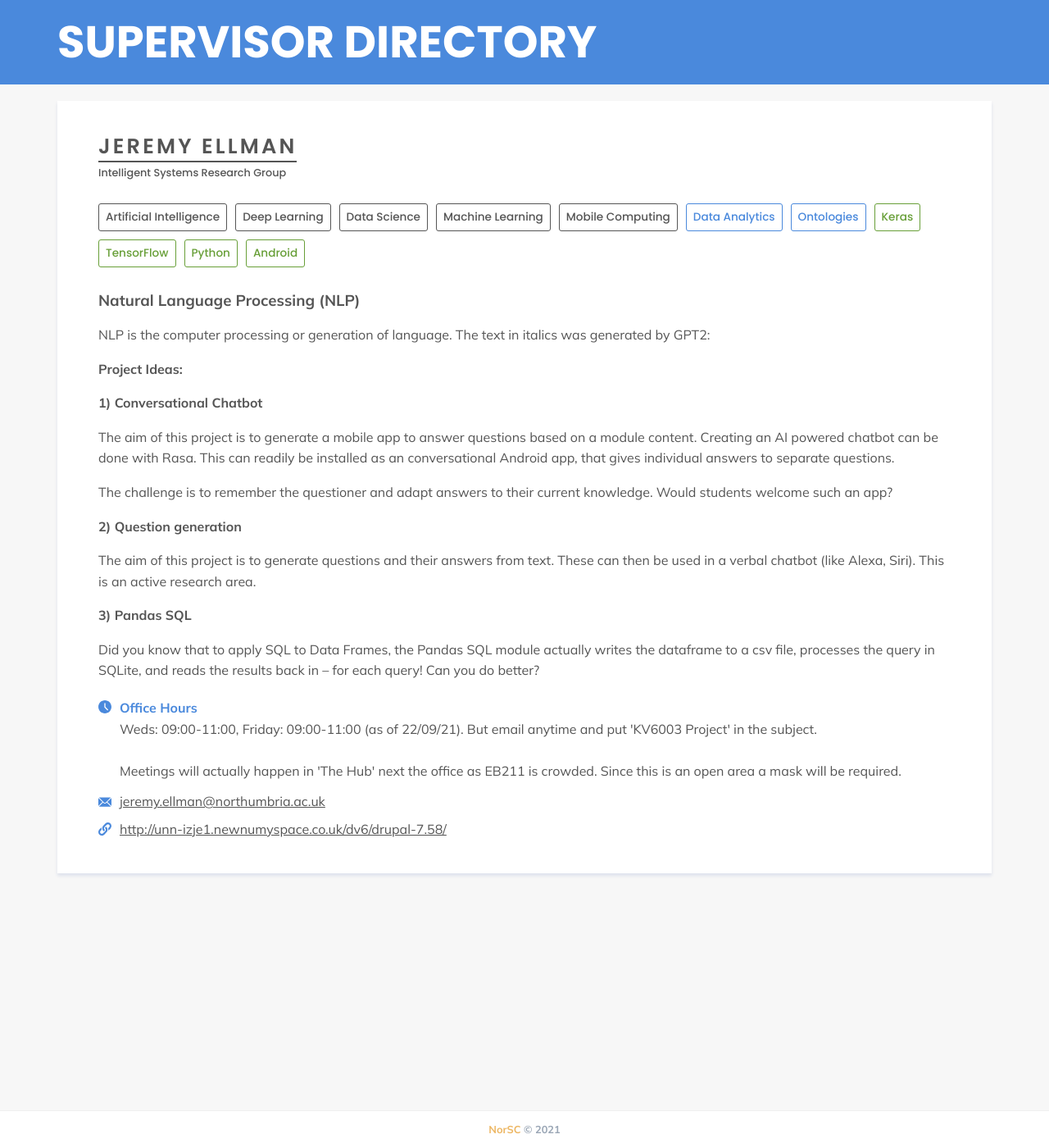
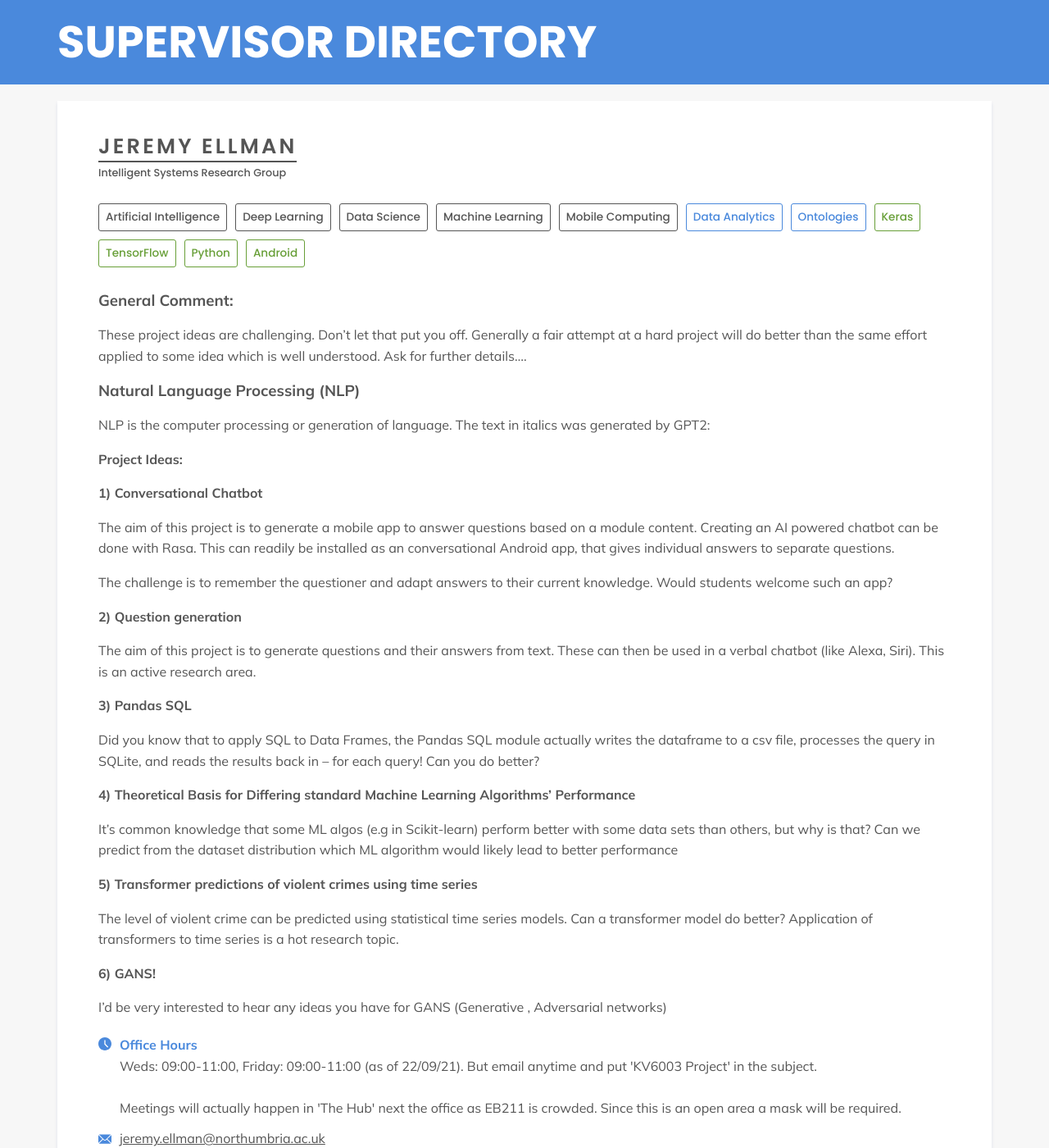
Before and after one commit to NorSC/supervisor-search, a Jekyll site: the page built from _supervisors/jeremy-ellman.md, in a window 1280 px wide and 1400 px high. Shown: the whole window at 82% size. Built offline with Jekyll 4.4.1, drawn with Linux system fonts in a browser that asks for light colours; a script that is not in the unit is left out.

Commit message:
Update Supervisors “jeremy-ellman”

```diff
--- a/_supervisors/jeremy-ellman.md
+++ b/_supervisors/jeremy-ellman.md
@@ -26,6 +26,12 @@ technologies_languages:
   - Python
   - Android
 additional_details: >-
+  ### General Comment:
+
+
+  These project ideas are challenging. Don't let that put you off. Generally a fair attempt at a hard project will do better than the same effort applied to some idea which is well understood. Ask for further details....
+
+
   ### Natural Language Processing (NLP)
 
 
@@ -54,4 +60,22 @@ additional_details: >-
 
 
   Did you know that to apply SQL to Data Frames, the Pandas SQL module actually writes the dataframe to a csv file,  processes the query in SQLite, and reads the results back in -- for each query! Can you do better?
+
+
+  **4) Theoretical Basis for Differing standard Machine Learning Algorithms' Performance**
+
+
+  It's common knowledge that some ML algos (e.g in Scikit-learn) perform better with some data sets than others, but why is that? Can we predict from the dataset distribution which ML algorithm would likely lead to better performance
+
+
+  **5) Transformer predictions of violent crimes using time series**
+
+
+  The level of violent crime can be predicted using statistical time series models. Can a transformer model do better? Application of transformers to time series is a hot research topic.
+
+
+  **6) GANS!**
+
+
+  I'd be very interested to hear any ideas you have for GANS (Generative , Adversarial networks)
 ---
```
